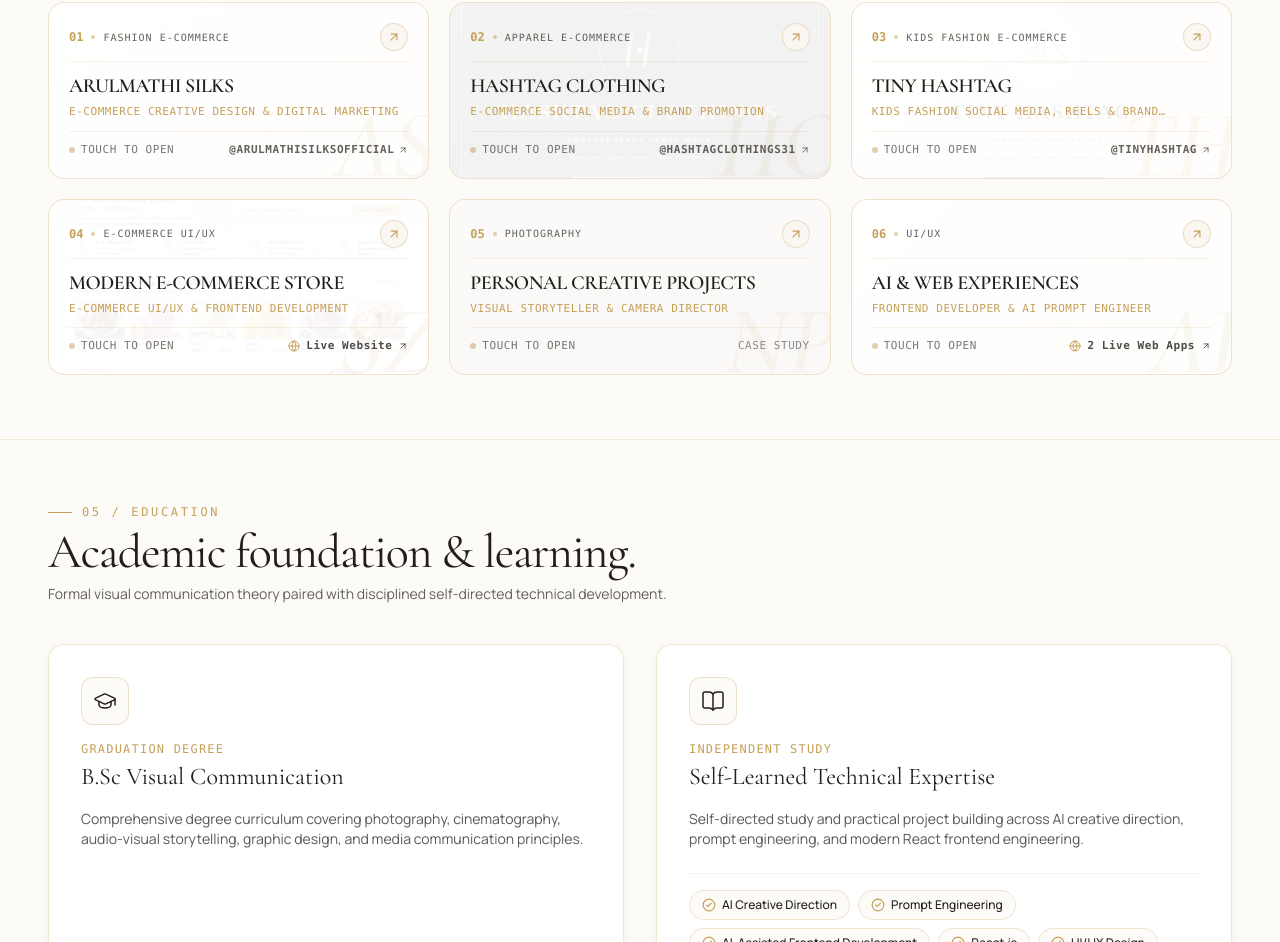
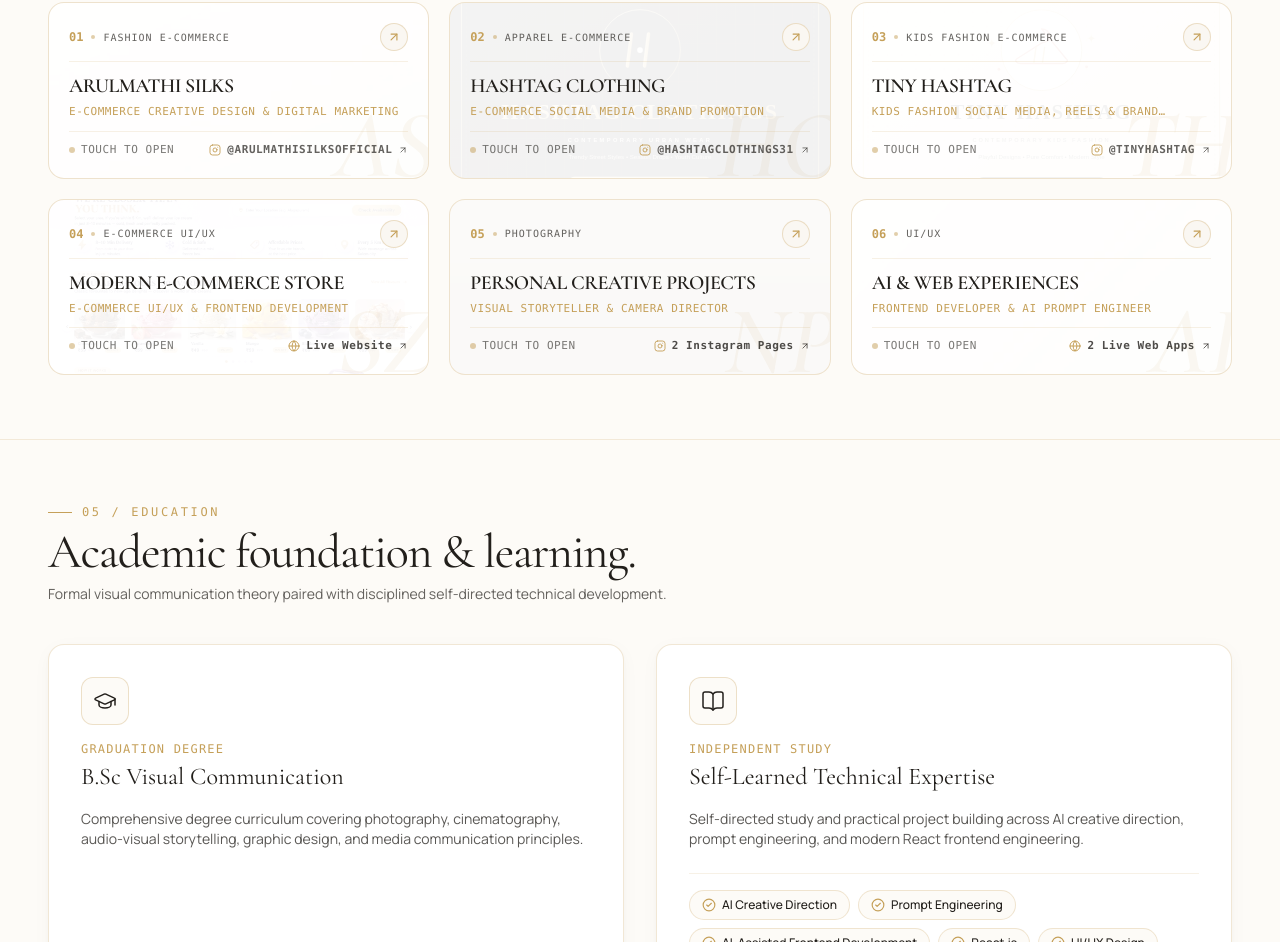
Before and after one commit to naveenjprakash114/Naveen-Portfolio-, a React (Vite) app: page / in a window 1280 px wide. Shown: the part 3808-4750 px from the top of the page. Built offline with nearby package versions, Linux system fonts and the light colour scheme.

Commit message:
feat: add both Instagram profiles to Project Photography (DJ Photography)

```diff
--- a/src/components/ProjectCard.jsx
+++ b/src/components/ProjectCard.jsx
@@ -1,6 +1,6 @@
 import { motion } from "framer-motion";
 import { ArrowUpRight, Globe } from "lucide-react";
-import { GitHubIcon } from "./Icons";
+import { GitHubIcon, InstagramIcon } from "./Icons";
 
 export default function ProjectCard({ project, index, onSelect }) {
   return (
@@ -63,8 +63,12 @@ export default function ProjectCard({ project, index, onSelect }) {
         {/* Dynamic target based on project type */}
         {project.liveLinks && project.liveLinks.length > 1 ? (
           <span className="inline-flex items-center gap-1.5 text-[10px] sm:text-[11px] font-mono font-semibold tracking-wider text-charcoal/80 group-hover:text-gold transition-colors">
-            <Globe className="w-3 h-3 text-gold" />
-            <span>{project.liveCardLabel || `${project.liveLinks.length} Live Web Apps`}</span>
+            {project.liveLinks.some(l => l.url.includes("instagram.com")) ? (
+              <InstagramIcon className="w-3 h-3 text-gold" />
+            ) : (
+              <Globe className="w-3 h-3 text-gold" />
+            )}
+            <span>{project.liveCardLabel || (project.liveLinks.some(l => l.url.includes("instagram.com")) ? "2 Instagram Profiles" : `${project.liveLinks.length} Live Web Apps`)}</span>
             <ArrowUpRight className="w-2.5 h-2.5 group-hover:translate-x-0.5 group-hover:-translate-y-0.5 transition-transform" />
           </span>
         ) : project.liveUrl && !project.liveUrl.includes("github.com") && !project.liveUrl.includes("instagram.com") ? (
@@ -80,7 +84,8 @@ export default function ProjectCard({ project, index, onSelect }) {
             <ArrowUpRight className="w-2.5 h-2.5 group-hover:translate-x-0.5 group-hover:-translate-y-0.5 transition-transform" />
           </span>
         ) : project.instagramHandle ? (
-          <span className="inline-flex items-center gap-1 text-[10px] sm:text-[11px] font-mono font-semibold uppercase tracking-wider text-charcoal/70 group-hover:text-gold transition-colors">
+          <span className="inline-flex items-center gap-1.5 text-[10px] sm:text-[11px] font-mono font-semibold uppercase tracking-wider text-charcoal/70 group-hover:text-gold transition-colors">
+            <InstagramIcon className="w-3 h-3 text-gold" />
             <span>{project.instagramHandle}</span>
             <ArrowUpRight className="w-2.5 h-2.5 group-hover:translate-x-0.5 group-hover:-translate-y-0.5 transition-transform" />
           </span>
--- a/src/components/ProjectModal.jsx
+++ b/src/components/ProjectModal.jsx
@@ -112,7 +112,10 @@ export default function ProjectModal({ project, isOpen, onClose }) {
             {/* Quick Action Buttons for Works */}
             <div className="flex flex-wrap items-center gap-3">
               {project.liveLinks && project.liveLinks.length > 0 ? (
-                project.liveLinks.map((link, idx) => (
+                project.liveLinks.map((link, idx) => {
+                  const isLinkInsta = link.url.includes("instagram.com");
+                  const isLinkGit = link.url.includes("github.com");
+                  return (
                     <a
                       key={idx}
                       href={link.url}
@@ -120,11 +123,18 @@ export default function ProjectModal({ project, isOpen, onClose }) {
                       rel="noopener noreferrer"
                       className="inline-flex items-center gap-2 px-5 py-2.5 rounded-full bg-charcoal text-[#FAF7F2] text-xs font-semibold uppercase tracking-wider hover:bg-charcoal/80 transition-colors shadow-xs"
                     >
+                      {isLinkInsta ? (
+                        <InstagramIcon className="w-4 h-4 text-champagne" />
+                      ) : isLinkGit ? (
+                        <GitHubIcon className="w-4 h-4 text-champagne" />
+                      ) : (
                         <Globe className="w-4 h-4 text-champagne" />
-                    <span>{link.label || "Live Website"}</span>
+                      )}
+                      <span>{link.label || "Live Link"}</span>
                       <ArrowUpRight className="w-3.5 h-3.5 text-champagne" />
                     </a>
-                ))
+                  );
+                })
               ) : currentLiveUrl ? (
                 <a
                   href={currentLiveUrl}
@@ -343,7 +353,10 @@ export default function ProjectModal({ project, isOpen, onClose }) {
 
           <div className="flex flex-wrap items-center gap-3">
             {project.liveLinks && project.liveLinks.length > 0 ? (
-              project.liveLinks.map((link, idx) => (
+              project.liveLinks.map((link, idx) => {
+                const isLinkInsta = link.url.includes("instagram.com");
+                const isLinkGit = link.url.includes("github.com");
+                return (
                   <a
                     key={idx}
                     href={link.url}
@@ -351,11 +364,22 @@ export default function ProjectModal({ project, isOpen, onClose }) {
                     rel="noopener noreferrer"
                     className="inline-flex items-center gap-1.5 px-4 py-2 rounded-full bg-[#FAF7F2] border border-gold/30 text-charcoal text-xs font-semibold uppercase tracking-wider hover:bg-white transition-colors"
                   >
+                    {isLinkInsta ? (
+                      <InstagramIcon className="w-3.5 h-3.5 text-gold" />
+                    ) : isLinkGit ? (
+                      <GitHubIcon className="w-3.5 h-3.5 text-gold" />
+                    ) : (
                       <Globe className="w-3.5 h-3.5 text-gold" />
-                  <span>{link.label ? link.label.replace(" (Vercel)", "") : "Live Web App"}</span>
+                    )}
+                    <span>
+                      {link.label
+                        ? link.label.replace(" (Vercel)", "").replace("Visit ", "").replace(" on Instagram", "")
+                        : "Live Link"}
+                    </span>
                     <ArrowUpRight className="w-3.5 h-3.5 text-gold" />
                   </a>
-              ))
+                );
+              })
             ) : currentLiveUrl ? (
               <a
                 href={currentLiveUrl}
--- a/src/data/projects.js
+++ b/src/data/projects.js
@@ -221,8 +221,21 @@ export const projects = [
     accentColor: "from-stone-200/80 to-amber-50/40",
     roleSubtitle: "Visual Storyteller & Camera Director",
     description: "A curated selection of commercial, product, portrait, and event photography, cinematography, and cinematic color grading spanning 3+ years.",
-    liveUrl: "",
-    instagramUrl: "",
+    liveUrl: "https://www.instagram.com/djphotography268?vrfl=NW02N2VpOWJoa3d3",
+    instagramUrl: "https://www.instagram.com/djphotography268?vrfl=NW02N2VpOWJoa3d3",
+    instagramHandle: "@djphotography268",
+    liveUrlLabel: "Visit @djphotography268 on Instagram",
+    liveCardLabel: "2 Instagram Pages",
+    liveLinks: [
+      {
+        label: "Visit @djphotography268 on Instagram",
+        url: "https://www.instagram.com/djphotography268?vrfl=NW02N2VpOWJoa3d3"
+      },
+      {
+        label: "Visit @djphotographymodelling on Instagram",
+        url: "https://www.instagram.com/djphotographymodelling?vrfl=a3l5bmE2ODJzeHl6"
+      }
+    ],
     githubUrl: "",
     driveUrl: "",
     role: [
@@ -231,26 +244,27 @@ export const projects = [
       "Colour Grader",
       "Editor"
     ],
-    overview: "Drawing upon 3 years of hands-on camera work with DJ Photography, this archive explores commercial shoots, product setups, natural light portraiture, and cinematic short-form visuals. It reflects a dedication to composition, depth, and storytelling.",
+    overview: "Drawing upon 3 years of hands-on camera work with DJ Photography, this archive explores commercial shoots, product setups, natural light portraiture, and cinematic short-form visuals across two active Instagram profiles (@djphotography268 and @djphotographymodelling). It reflects a dedication to composition, depth, and storytelling.",
     objectives: [
       "Produced product, model, portrait, commercial and event photography.",
       "Planned and captured promotional videos, brand visuals and short-form social media reels.",
-      "Performed video editing, colour grading, photo retouching, lighting setup and post-production."
+      "Performed video editing, colour grading, photo retouching, lighting setup and post-production.",
+      "Curated and published photo sets and editorial model portfolios on Instagram."
     ],
     deliverables: [
       {
-        title: "Product & Model Photography",
-        type: "Photography",
-        description: "Studio and outdoor shoots with professional lighting, styling, and composition."
+        title: "Commercial & Event Photography",
+        type: "Photography (@djphotography268)",
+        description: "Studio and outdoor commercial shoots with professional lighting, styling, and composition."
       },
       {
-        title: "Cinematic Brand Reels",
-        type: "Videography",
-        description: "High-definition video capture with intentional camera motion and storytelling."
+        title: "Fashion & Model Portfolios",
+        type: "Editorial Photography (@djphotographymodelling)",
+        description: "Creative fashion portraits, model test shoots, and editorial visual portfolios."
       },
       {
         title: "Post-Production & Colour Grading",
-        type: "Editing",
+        type: "Editing & Retouching",
         description: "Fine-tuned color grading calibrated for skin tones, luxury fabrics, and cinematic atmospheres."
       }
     ],
```
Lines whose indentation alone changed are shown as unchanged.
